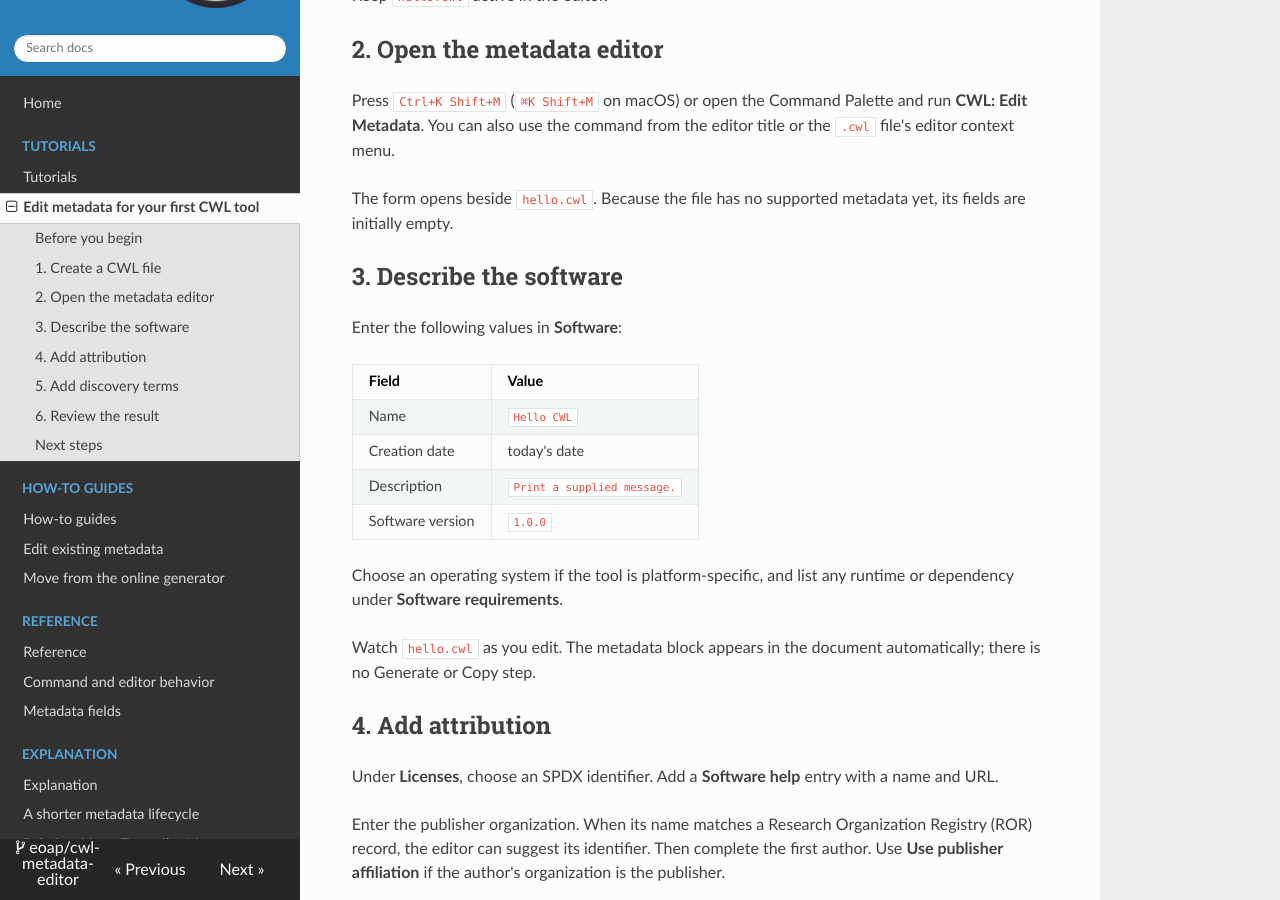
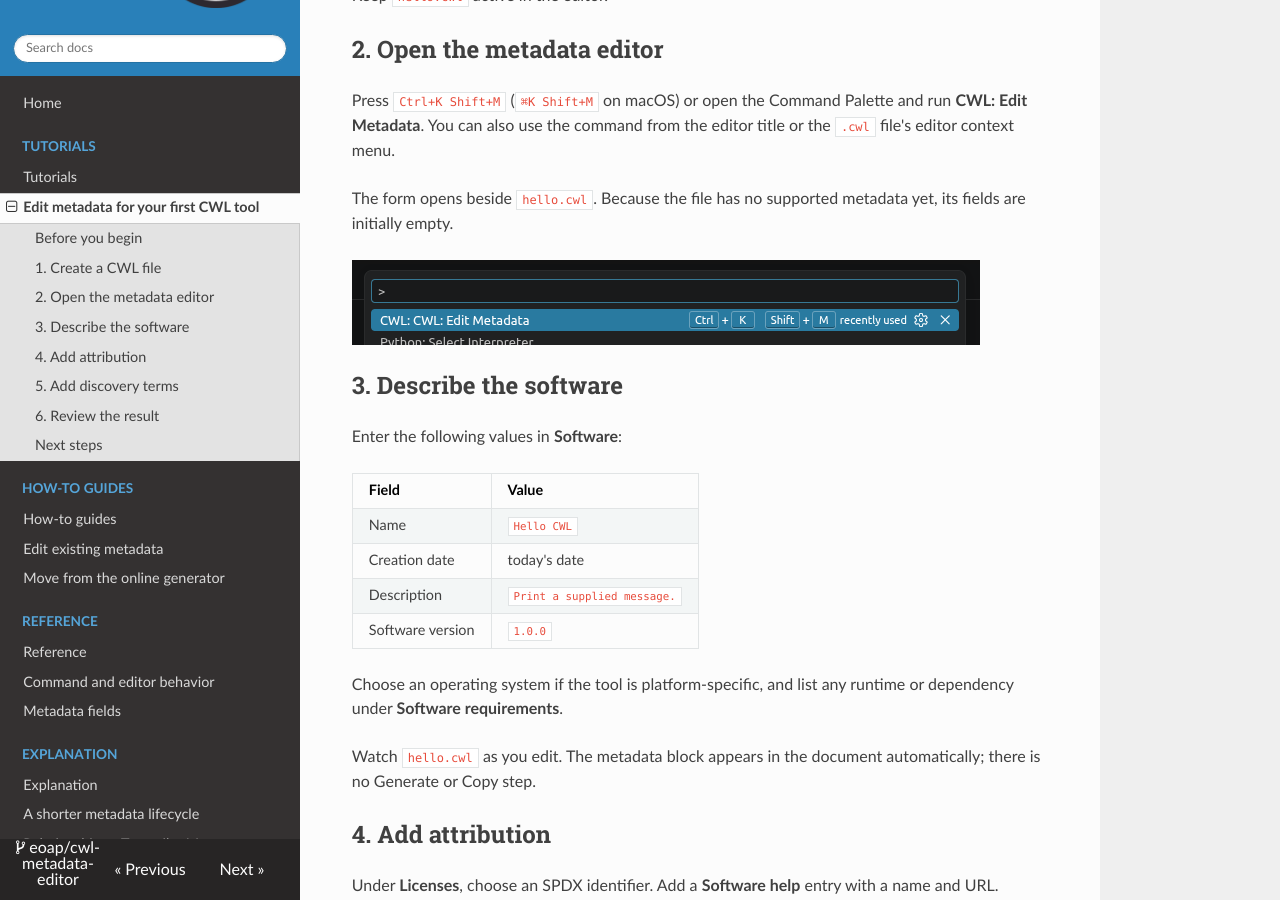
Before and after one commit to eoap/cwl-metadata-editor, an MkDocs documentation site: the page built from docs/tutorials/first-edit.md, in a window 1280 px wide and 900 px high, scrolled down 801 px. Built offline with MkDocs 1.6.1, drawn with Linux system fonts in a browser that asks for light colours; nearby versions of some CDN libraries.

Commit message:
docs(media): added screenshots to the tutorial

```diff
--- a/docs/tutorials/first-edit.md
+++ b/docs/tutorials/first-edit.md
@@ -33,6 +33,9 @@ Keep `hello.cwl` active in the editor.
 Press `Ctrl+K Shift+M` (`⌘K Shift+M` on macOS) or open the Command Palette and run **CWL: Edit Metadata**. You can also use the command from the editor title or the `.cwl` file's editor context menu.
 
 The form opens beside `hello.cwl`. Because the file has no supported metadata yet, its fields are initially empty.
+
+![Open the metadata editor](../imgs/01.png "Open the metadata editor")
+
 
 ## 3. Describe the software
 
```
Also changed, not shown: other parts of docs/tutorials/first-edit.md (+2 -0 lines), docs/imgs/01.png (added), docs/imgs/02.png (added).
